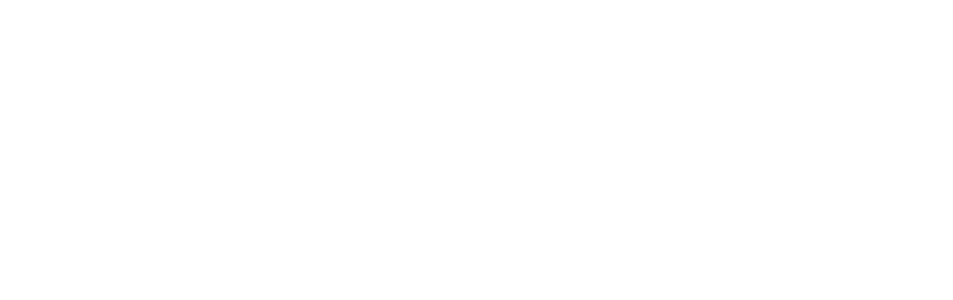
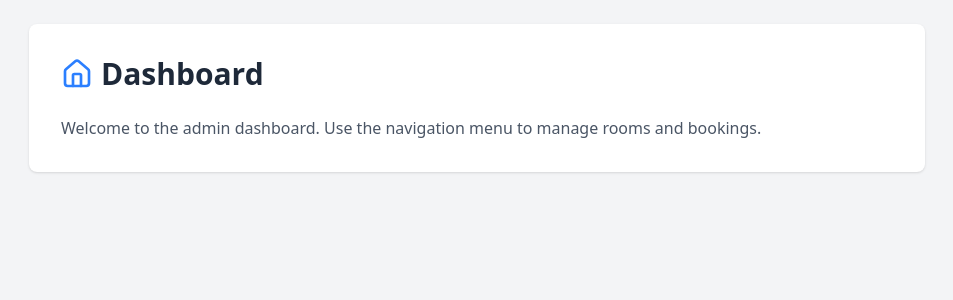
Before and after one commit to ayesh20/Hotel-management-system, a React app in the folder frontend/: page /dashboard in a window 1280 px wide. Shown: the top 300 px of the page, without its empty margins (163-1116 px from the left). Built offline with nearby package versions, Linux system fonts and the light colour scheme; the HTML template or start-up script is replaced by a standard one.

Commit message:
update dashboad.jsx

```diff
--- a/frontend/src/pages/Dashboard/dashboard.jsx
+++ b/frontend/src/pages/Dashboard/dashboard.jsx
@@ -21,4 +21,14 @@
 
 
     }
+    return (        <div className="min-h-screen bg-gray-100 p-6">
+            <div className="max-w-4xl mx-auto bg-white p-8 rounded-lg shadow">
+                <div className="flex items-center mb-6">
+                    <Home className="w-8 h-8 text-blue-500 mr-2" />
+                    <h1 className="text-3xl font-bold text-gray-800">Dashboard</h1>
+                </div>
+                <p className="text-gray-600">Welcome to the admin dashboard. Use the navigation menu to manage rooms and bookings.</p>
+            </div>
+        </div>
+    );
 }
```
